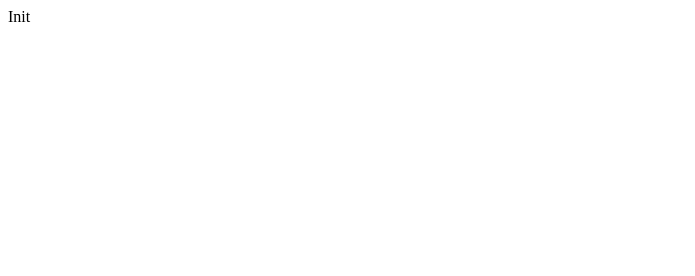
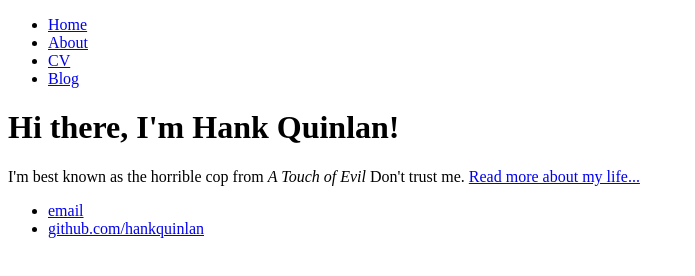
Before and after one commit to ambmax00/ambmax00.github.io, a plain HTML site: page index.html in a window 1280 px wide. Shown: the whole page, without its empty margins (0-695 px from the left). Drawn offline with Linux system fonts and the light colour scheme.

Commit message:
Update index.html

```diff
--- a/index.html
+++ b/index.html
@@ -1 +1,28 @@
-Init
+<!DOCTYPE html>
+<html>
+	<head>
+		<title>Hank Quinlan, Horrible Cop</title>
+	</head>
+	<body>
+		<nav>
+    		<ul>
+        		<li><a href="/">Home</a></li>
+	        	<li><a href="/about">About</a></li>
+        		<li><a href="/cv">CV</a></li>
+        		<li><a href="/blog">Blog</a></li>
+    		</ul>
+		</nav>
+		<div class="container">
+    		<div class="blurb">
+        		<h1>Hi there, I'm Hank Quinlan!</h1>
+				<p>I'm best known as the horrible cop from <em>A Touch of Evil</em> Don't trust me. <a href="/about">Read more about my life...</a></p>
+    		</div><!-- /.blurb -->
+		</div><!-- /.container -->
+		<footer>
+    		<ul>
+        		<li><a href="mailto:hankquinlanhub@gmail.com">email</a></li>
+        		<li><a href="https://github.com/hankquinlan">github.com/hankquinlan</a></li>
+			</ul>
+		</footer>
+	</body>
+</html>
```
